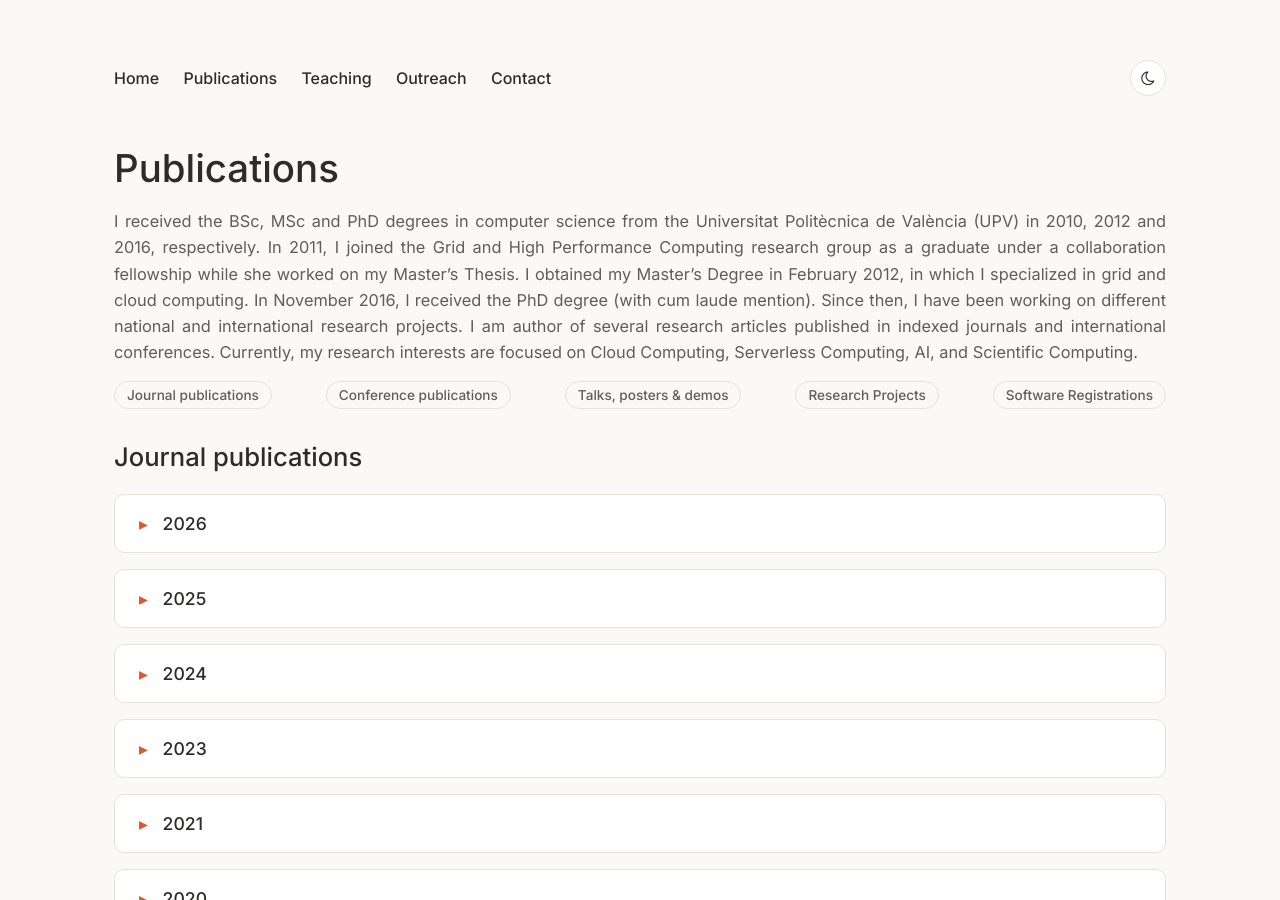
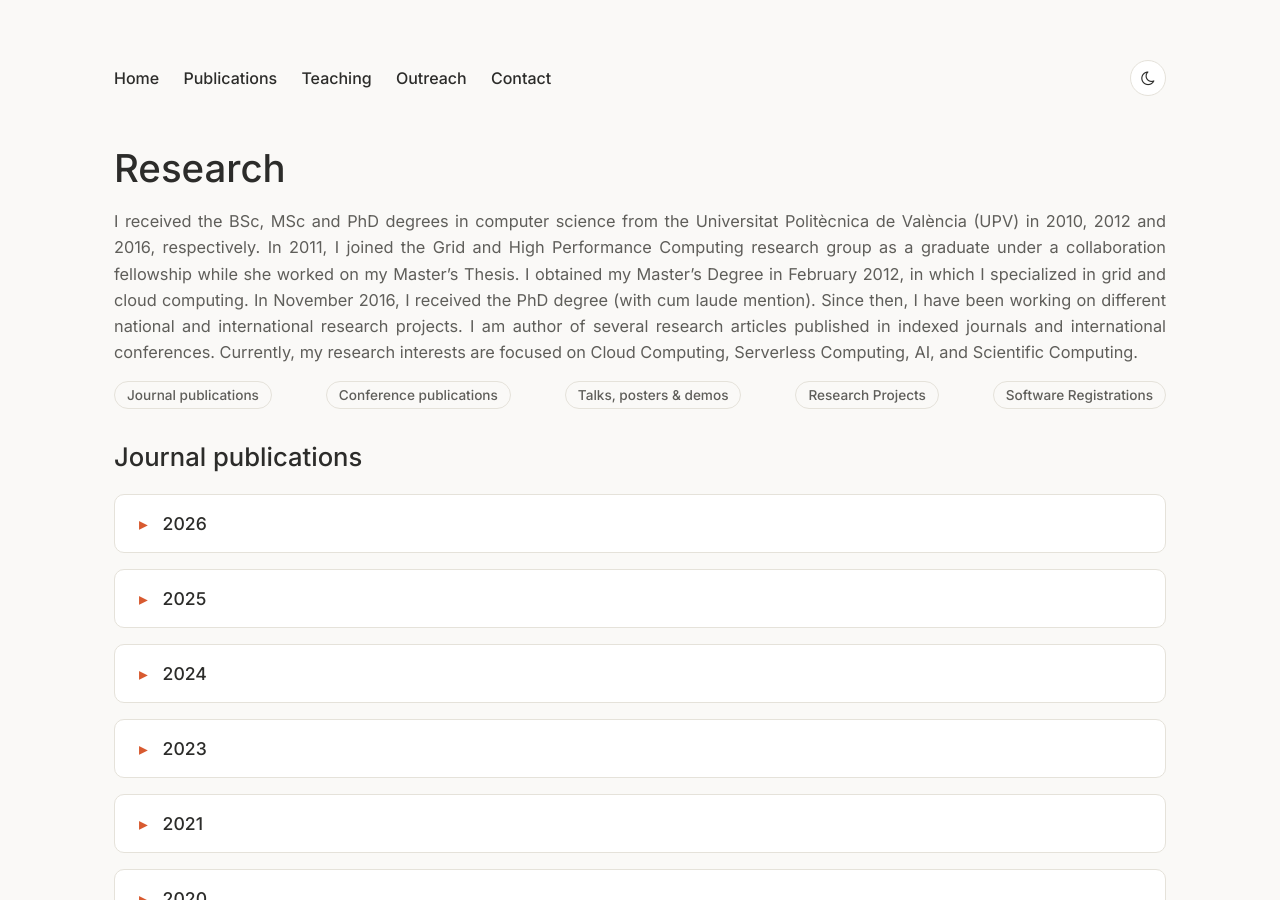
Before and after one commit to amcaar/amcaar.github.io, a Jekyll site: the page built from cv/index.html, in a window 1280 px wide and 900 px high. Built offline with Jekyll 4.4.1, drawn with Linux system fonts in a browser that asks for light colours; a style sheet for code colours, icons or effects is not loaded.

Commit message:
Update title and heading from 'Publications' to 'Research'

```diff
--- a/cv/index.html
+++ b/cv/index.html
@@ -1,10 +1,10 @@
 ---
 layout: default
-title: Publications of Amanda Calatrava
+title: Research done by Amanda Calatrava
 ---
 
 	<div class="publications">
-		<h1>Publications</h1>
+		<h1>Research</h1>
 
 		<p class="justify"> I received the BSc, MSc and PhD degrees in computer science from the Universitat Politècnica de València (UPV) in 2010, 2012 and 2016, respectively.
 			In 2011, I joined the Grid and High Performance Computing research group as a graduate under a collaboration fellowship while she worked on my Master’s Thesis.
```
